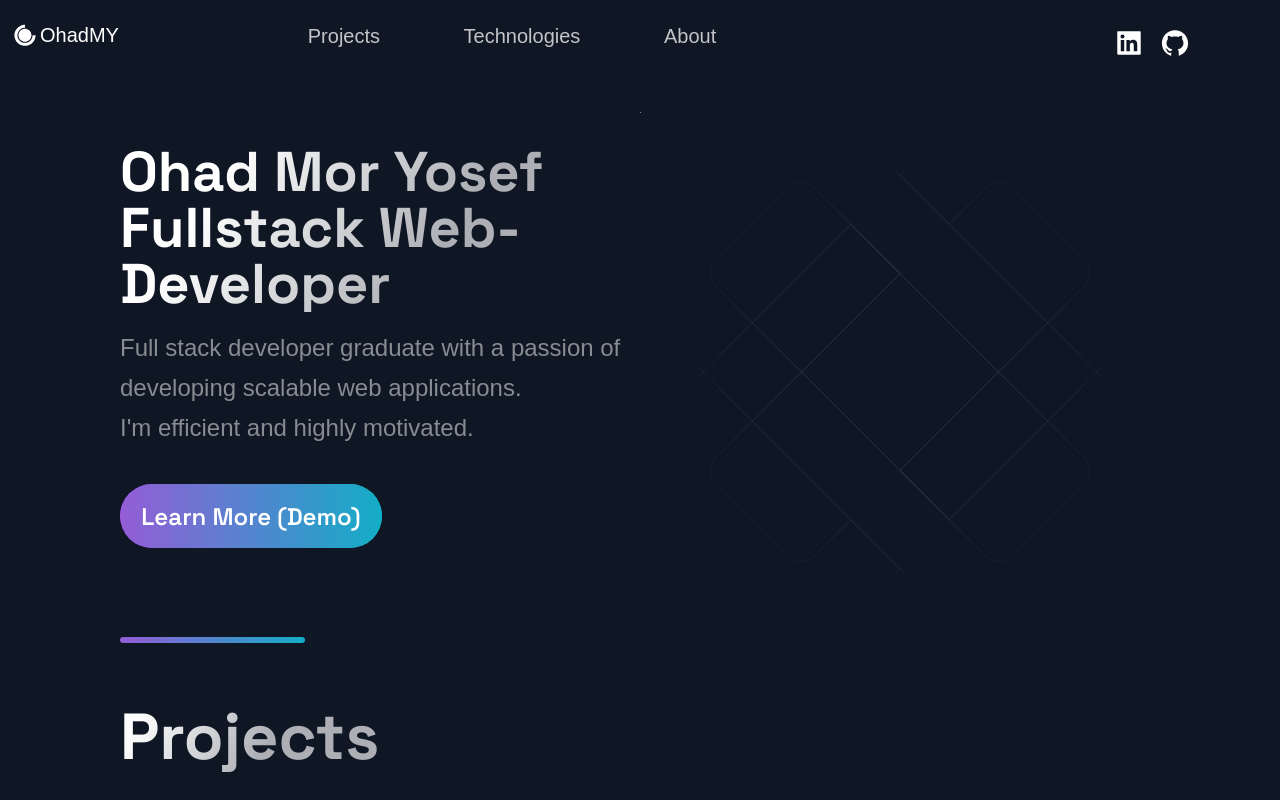
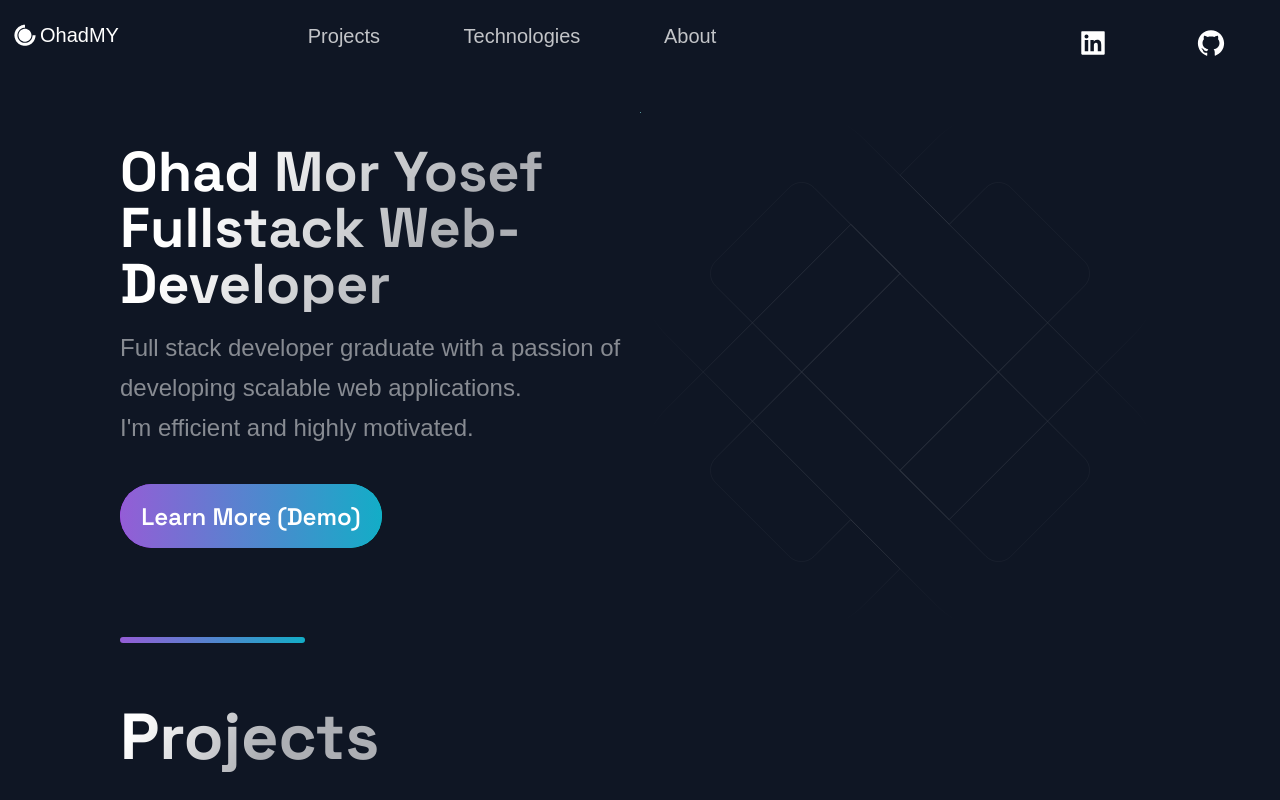
Before and after one commit to OhadMY/Portfolio-Website, a Next.js app: page / in a window 1280 px wide. Shown: the top 800 px of the page. Built offline with nearby package versions, Linux system fonts and the light colour scheme.

Commit message:
branch check

```diff
--- a/src/components/Header/Header.js
+++ b/src/components/Header/Header.js
@@ -49,14 +49,12 @@ const Header = () => (
       </li>
     </Div2>
     <Div3>
-      <SocialContainer>
       <SocialIcons href="https://www.linkedin.com/in/ohadmy/" target="_blank">
         <AiFillLinkedin size="3rem"></AiFillLinkedin>
       </SocialIcons>
       <SocialIcons href="https://github.com/OhadMY" target="_blank">
         <AiFillGithub size="3rem"></AiFillGithub>
       </SocialIcons>
-      </SocialContainer>
     </Div3>
   </Container>
 );
```
Lines whose indentation alone changed are shown as unchanged.
